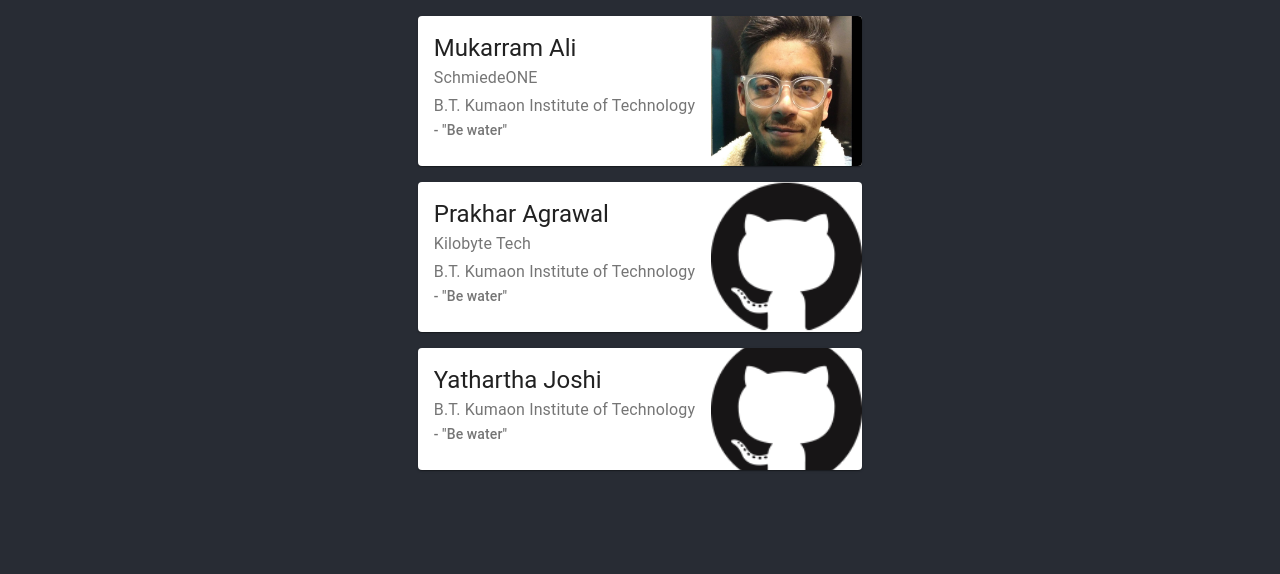
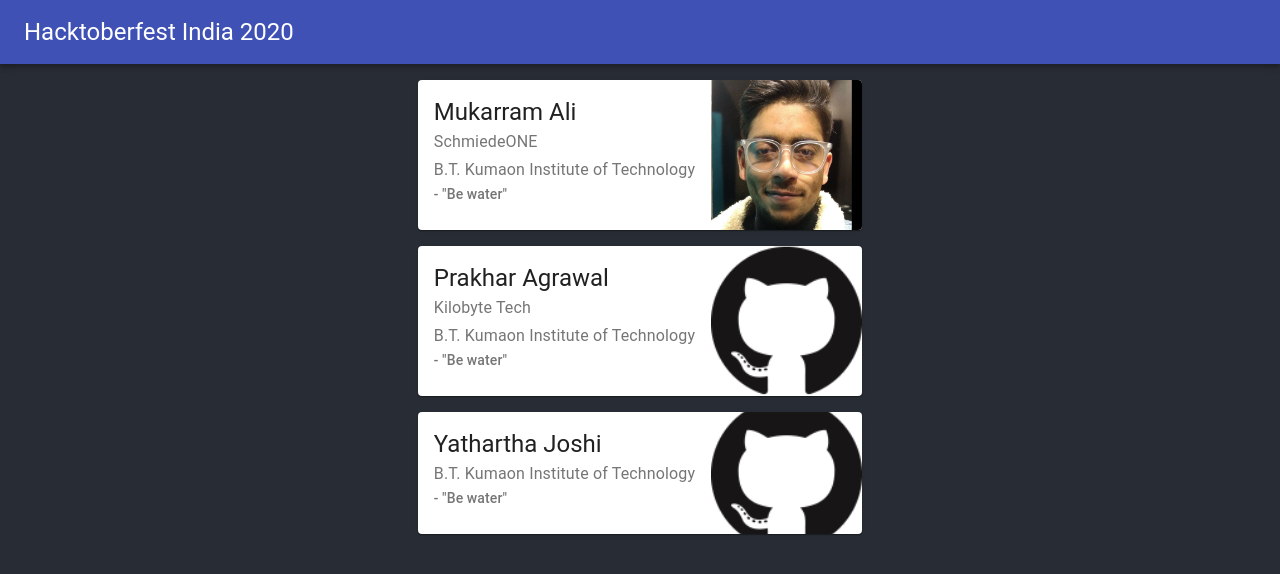
Before and after one commit to wannabecoder21/myfirstpr, a React (Create React App) app: page / in a window 1280 px wide. Shown: the top 574 px of the page. Built offline with nearby package versions, Linux system fonts and the light colour scheme.

Commit message:
feat: open github profiles on card click

```diff
--- a/src/App.tsx
+++ b/src/App.tsx
@@ -1,10 +1,19 @@
 import React from "react";
+import AppBar from "@material-ui/core/AppBar";
+import Toolbar from "@material-ui/core/Toolbar";
+import Typography from "@material-ui/core/Typography";
+
 import "./App.css";
 import Dashboard from "./components/Dashboard";
 
 function App() {
   return (
     <div className="App">
+      <AppBar position="static">
+        <Toolbar>
+          <Typography variant="h5">Hacktoberfest India 2020</Typography>
+        </Toolbar>
+      </AppBar>
       <Dashboard />
     </div>
   );
--- a/src/components/Contributor.tsx
+++ b/src/components/Contributor.tsx
@@ -33,11 +33,18 @@ const useStyles = makeStyles((theme: Theme) =>
   })
 );
 
+const openGithubProfile = (username: string) => {
+  window.open(`https://github.com/${username}`, "_blank");
+};
+
 export default function ContributorCard(props: Contributor) {
   const classes = useStyles();
 
   return (
-    <Card className={classes.cardRoot}>
+    <Card
+      className={classes.cardRoot}
+      onClick={() => openGithubProfile(props.github)}
+    >
       <div className={classes.cardDetails}>
         <CardContent className={classes.cardContent}>
           <Typography component="h5" variant="h5">
```
